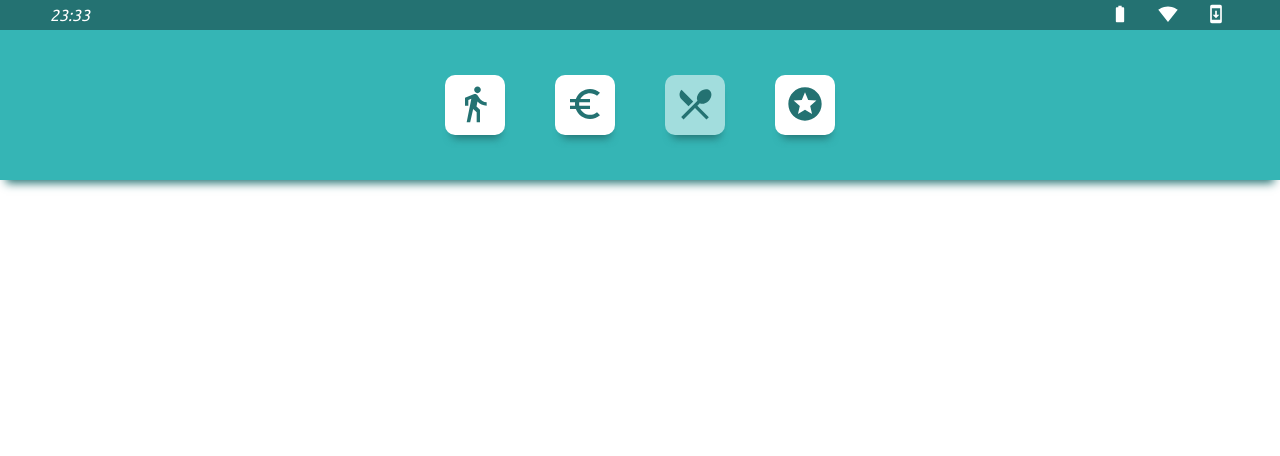
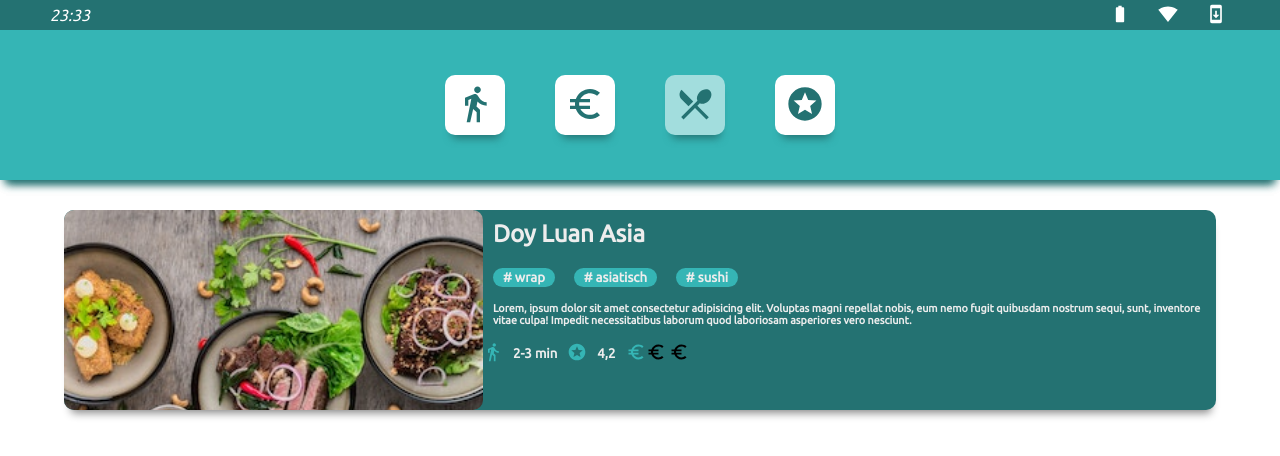
Before and after one commit to panchepanevski/around-spaces, a website built with Parcel: page index.html in a window 1280 px wide. Built offline with nearby package versions, Linux system fonts and the light colour scheme.

Commit message:
design card element

```diff
--- a/index.html
+++ b/index.html
@@ -57,6 +57,7 @@
       </div>
     </header>
     <main>
+      <section class="nav">
         <div class="nav">
           <div class="nav__items">
             <button class="nav__btn">
@@ -113,6 +114,96 @@
             </button>
           </div>
         </div>
+      </section>
+
+      <section class="card">
+        <div class="card__container--img">
+          <img src="./resource/img-1.jpg" alt="" />
+        </div>
+        <div class="card__container--content">
+          <h2>Doy Luan Asia</h2>
+          <h5 class="badges"># wrap</h5>
+          <h5 class="badges"># asiatisch</h5>
+          <h5 class="badges"># sushi</h5>
+          <h6>
+            Lorem, ipsum dolor sit amet consectetur adipisicing elit. Voluptas
+            magni repellat nobis, eum nemo fugit quibusdam nostrum sequi, sunt,
+            inventore vitae culpa! Impedit necessitatibus laborum quod
+            laboriosam asperiores vero nesciunt.
+          </h6>
+          <div class="card__container--icons">
+            <i>
+              <svg
+                xmlns="http://www.w3.org/2000/svg"
+                width="20"
+                height="20"
+                viewbox="0 0 24 24"
+              >
+                <path fill="none" d="M0 0h24v24H0z" />
+                <path
+                  d="M13.5 5.5c1.1 0 2-.9 2-2s-.9-2-2-2-2 .9-2 2 .9 2 2 2zM9.8 8.9L7 23h2.1l1.8-8 2.1 2v6h2v-7.5l-2.1-2 .6-3C14.8 12 16.8 13 19 13v-2c-1.9 0-3.5-1-4.3-2.4l-1-1.6c-.4-.6-1-1-1.7-1-.3 0-.5.1-.8.1L6 8.3V13h2V9.6l1.8-.7"
+                />
+              </svg>
+            </i>
+            <h5>2-3 min</h5>
+            <i>
+              <svg
+                xmlns="http://www.w3.org/2000/svg"
+                width="20"
+                height="20"
+                viewbox="0 0 24 24"
+              >
+                <path d="M0 0h24v24H0z" fill="none" />
+                <path
+                  d="M11.99 2C6.47 2 2 6.48 2 12s4.47 10 9.99 10C17.52 22 22 17.52 22 12S17.52 2 11.99 2zm4.24 16L12 15.45 7.77 18l1.12-4.81-3.73-3.23 4.92-.42L12 5l1.92 4.53 4.92.42-3.73 3.23L16.23 18z"
+                />
+              </svg>
+            </i>
+            <h5>4,2</h5>
+            <i>
+              <svg
+                xmlns="http://www.w3.org/2000/svg"
+                width="20"
+                height="20"
+                viewbox="0 0 24 24"
+              >
+                <path
+                  d="M15 18.5c-2.51 0-4.68-1.42-5.76-3.5H15v-2H8.58c-.05-.33-.08-.66-.08-1s.03-.67.08-1H15V9H9.24C10.32 6.92 12.5 5.5 15 5.5c1.61 0 3.09.59 4.23 1.57L21 5.3C19.41 3.87 17.3 3 15 3c-3.92 0-7.24 2.51-8.48 6H3v2h3.06c-.04.33-.06.66-.06 1 0 .34.02.67.06 1H3v2h3.52c1.24 3.49 4.56 6 8.48 6 2.31 0 4.41-.87 6-2.3l-1.78-1.77c-1.13.98-2.6 1.57-4.22 1.57z"
+                />
+                <path fill="none" d="M0 0h24v24H0z" />
+              </svg>
+            </i>
+            <i>
+              <div class="card__container--icons-price">
+              <svg
+                xmlns="http://www.w3.org/2000/svg"
+                width="20"
+                height="20"
+                viewbox="0 0 24 24"
+              >
+                <path
+                  d="M15 18.5c-2.51 0-4.68-1.42-5.76-3.5H15v-2H8.58c-.05-.33-.08-.66-.08-1s.03-.67.08-1H15V9H9.24C10.32 6.92 12.5 5.5 15 5.5c1.61 0 3.09.59 4.23 1.57L21 5.3C19.41 3.87 17.3 3 15 3c-3.92 0-7.24 2.51-8.48 6H3v2h3.06c-.04.33-.06.66-.06 1 0 .34.02.67.06 1H3v2h3.52c1.24 3.49 4.56 6 8.48 6 2.31 0 4.41-.87 6-2.3l-1.78-1.77c-1.13.98-2.6 1.57-4.22 1.57z"
+                />
+                <path fill="none" d="M0 0h24v24H0z" />
+              </svg>
+            </i>
+            <i>
+              <svg
+                xmlns="http://www.w3.org/2000/svg"
+                width="20"
+                height="20"
+                viewbox="0 0 24 24"
+              >
+                <path
+                  d="M15 18.5c-2.51 0-4.68-1.42-5.76-3.5H15v-2H8.58c-.05-.33-.08-.66-.08-1s.03-.67.08-1H15V9H9.24C10.32 6.92 12.5 5.5 15 5.5c1.61 0 3.09.59 4.23 1.57L21 5.3C19.41 3.87 17.3 3 15 3c-3.92 0-7.24 2.51-8.48 6H3v2h3.06c-.04.33-.06.66-.06 1 0 .34.02.67.06 1H3v2h3.52c1.24 3.49 4.56 6 8.48 6 2.31 0 4.41-.87 6-2.3l-1.78-1.77c-1.13.98-2.6 1.57-4.22 1.57z"
+                />
+                <path fill="none" d="M0 0h24v24H0z" />
+              </svg>
+            </i>
+          </div>
+          </div>
+        </div>
+      </section>
     </main>
   </body>
 </html>
--- /dev/null
+++ b/sass/_badges.scss
@@ -0,0 +1,9 @@
+.badges {
+  background-color: $color-primary;
+  display: inline-block;
+  margin-left: 10px;
+  border-radius: 10px;
+  margin-top: 10px;
+  padding: 2px 10px;
+  box-shadow: 1px 1px 5px -6px $color-tertiary;
+}
--- /dev/null
+++ b/sass/_card.scss
@@ -0,0 +1,44 @@
+.card {
+  display: flex;
+  justify-content: center;
+  width: 90%;
+  height: 200px;
+  margin: 30px auto;
+  background-color: $color-secondary;
+  box-shadow: 1px 9px 9px -6px rgb(136, 136, 136);
+  border-radius: 10px;
+
+  &__container--img {
+    width: 40%;
+    object-fit: cover;
+    object-position: top center;
+  }
+  &__container--img > img {
+    width: 100% !important;
+    height: 100%;
+    object-fit: cover;
+    object-position: top center;
+    border-radius: 10px;
+  }
+
+  &__container--content {
+    color: azure;
+    width: 70%;
+  }
+  &__container--content > button {
+    margin-left: 9px;
+  }
+
+  &__container--icons {
+    display: flex;
+    align-items: center;
+  }
+
+  &__container--icons > i {
+    fill: $color-primary;
+  }
+}
+
+.card__container--icons-price > svg {
+  fill: $color-primary;
+}
--- /dev/null
+++ b/sass/_text-fonts.scss
@@ -0,0 +1,11 @@
+h1,
+h2,
+h3,
+h4,
+h5,
+h6,
+p {
+  padding: 5px;
+  margin: 5px;
+  color: rgb(237, 237, 237);
+}
--- a/style.scss
+++ b/style.scss
@@ -2,3 +2,6 @@
 @import "./sass/body.scss";
 @import "./sass/header-nav";
 @import "./sass/btn";
+@import "./sass/card";
+@import "./sass/text-fonts";
+@import "./sass/badges";
```
Also changed, not shown: resource/html-and-css.jpg (added), resource/image.jpg (deleted), resource/img-1.jpg (added), 1 other file. Lines whose indentation alone changed are shown as unchanged.
